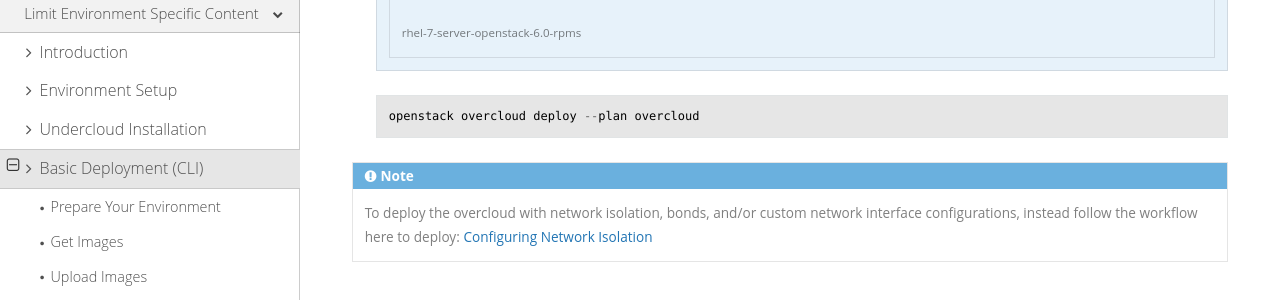
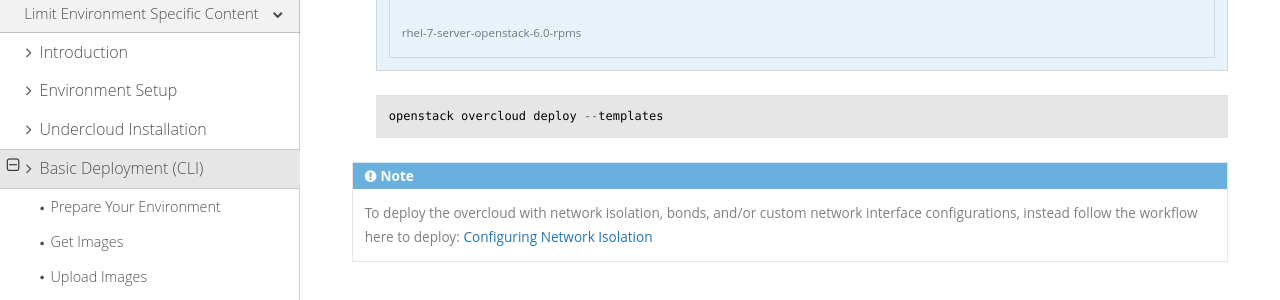
Before and after one commit to openstack-archive/instack-undercloud, a Sphinx documentation site: the page built from doc/source/basic_deployment/basic_deployment_cli.rst, in a window 1280 px wide and 900 px high, scrolled down 4662 px. Shown: the part 151-451 px from the top of the window. Built offline with Sphinx 7.4.7 and the Read the Docs theme 2.0.0, drawn with Linux system fonts in a browser that asks for light colours; some of the changed text lies outside the part shown.

Commit message:
Change the default deploy docs to use --templates rather than Tuskar
Change-Id: I88fcc185ea4fa83e0ea2633b5011ab1615025936

```diff
--- a/doc/source/basic_deployment/basic_deployment_cli.rst
+++ b/doc/source/basic_deployment/basic_deployment_cli.rst
@@ -298,7 +298,7 @@
 
    ::
 
-      openstack overcloud deploy --plan overcloud
+      openstack overcloud deploy --templates
 
 .. note::
 
@@ -396,4 +396,4 @@
 
 #. Deploy the Overcloud again::
 
-    openstack overcloud deploy --plan "[uuid]"
+    openstack overcloud deploy --templates
```
